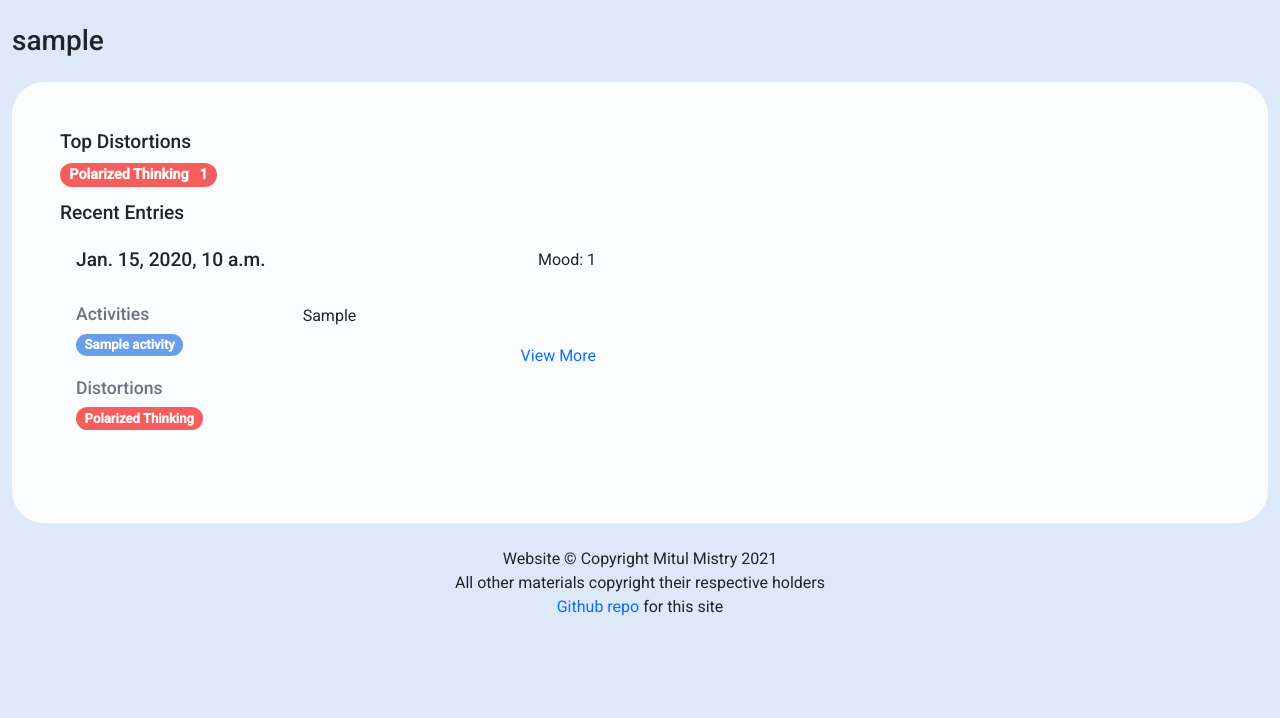
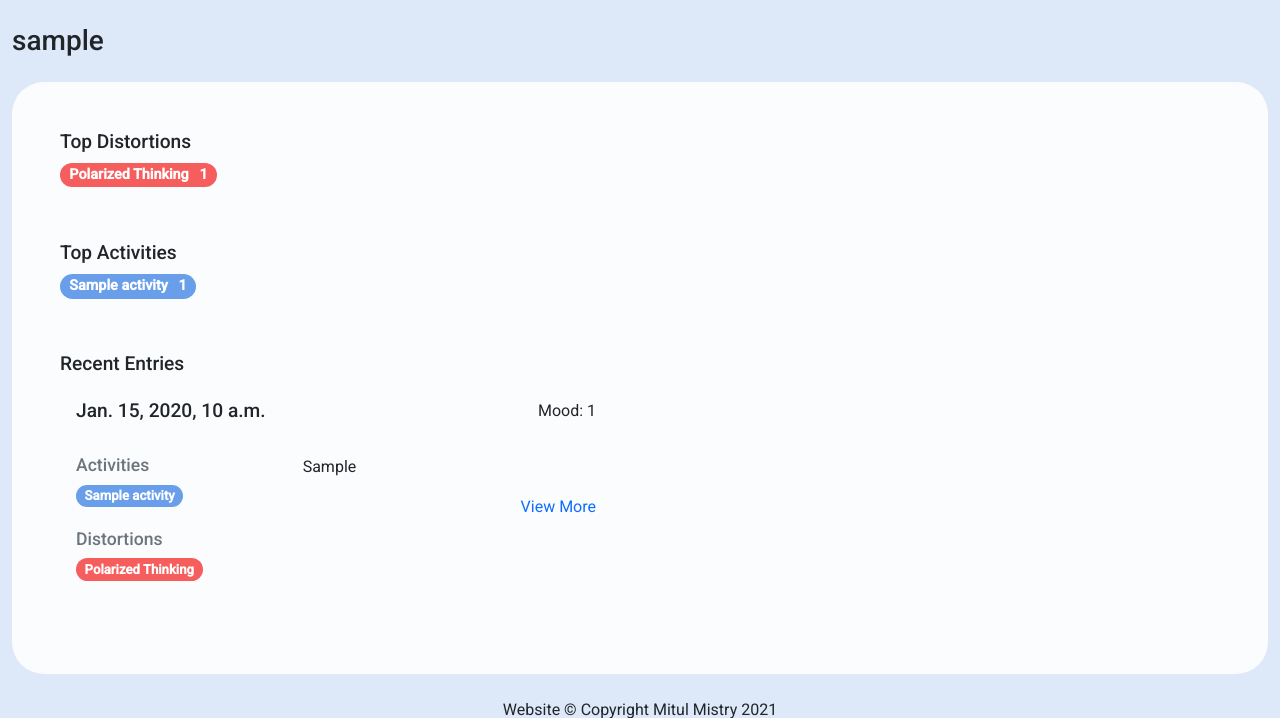
Before and after one commit to MitulMistry/journal-tool, a Django app: page /profile in a window 1280 px wide. Shown: the part 58-776 px from the top of the page. Run offline with Django 3.2, Linux system fonts and the light colour scheme; a user stored in the database is signed in; data comes from the database, SQL or seed files in the repository; tables that the repository leaves empty hold one stand-in row (values such as "Sample post"); some libraries are stand-ins or nearby versions.

Commit message:
Update distortion count method to return sorted list and implement the same for activities count

```diff
--- a/journal/models.py
+++ b/journal/models.py
@@ -2,41 +2,57 @@ from django.contrib.auth.models import AbstractUser
 from django.db import models
 from django.db.models.deletion import CASCADE
 from django.core.validators import MaxValueValidator, MinValueValidator
+from django.urls.base import reverse
 from django.utils.text import Truncator
 from django.utils import timezone
 
 
 class User(AbstractUser):
 
-    # Return dict of dicts structured:
-    # {distortion_id: {"distortion": distortion, "count": count}}
     def top_distortions(self):
         distortions_dict = {}
 
+        # Create dict of dicts structured:
+        # {distortion_id: {"distortion": distortion, "count": count}}
         for entry in self.entries.all():
             for distortion in entry.distortion_set.all():
-
-                # if distortion.id in distortions_dict:
-                #     distortions_dict[distortion.id][1] += 1
-                # else:
-                #     distortions_dict[distortion.id] = [distortion, 1]
 
                 if distortion.id in distortions_dict:
                     distortions_dict[distortion.id]["count"] += 1
                 else:
                     distortions_dict[distortion.id] = {"distortion": distortion, "count": 1}
 
-        return distortions_dict
+        # Get rid of id keys from dict since no longer needed and convert to list
+        distortions_list = distortions_dict.values()
 
-    # Return list of lists structured:
-    # ["activity": activity, "count": number]
+        # Return sorted list of distortions based on count, descending
+        return sorted(distortions_list, key = lambda i: i["count"], reverse=True)
+
+
     def top_activities(self):
-        activities = []
-        return activities
+        activities_dict = {}
+
+        # Create dict of dicts structured:
+        # {activity_id: {"activity": activity, "count": count}}
+        for entry in self.entries.all():
+            for activity in entry.activity_set.all():
+
+                if activity.id in activities_dict:
+                    activities_dict[activity.id]["count"] += 1
+                else:
+                    activities_dict[activity.id] = {"activity": activity, "count": 1}
+
+        # Get rid of id keys from dict since no longer needed and convert to list
+        activities_list = activities_dict.values()
+
+        # Return sorted list of activities based on count, descending
+        return sorted(activities_list, key = lambda i: i["count"], reverse=True)
+
 
     # Return 4 most recent entries
     def recent_entries(self):
         return self.entries.order_by('-timestamp')[:4]
+
 
     # Return string representation of object
     def __str__(self):
--- a/journal/templates/journal/user_profile.html
+++ b/journal/templates/journal/user_profile.html
@@ -9,8 +9,8 @@
             <div class="col">
                 {% if top_distortions %}
                     <h5>Top Distortions</h5>
-                    <h5>
-                    {% for id, dict in top_distortions.items %}
+                    <h5 class="mb-5">
+                    {% for dict in top_distortions %}
                         <span class="badge rounded-pill distortion-bg" data-bs-toggle="tooltip" data-bs-placement="top" title="{{ dict.distortion.blurb }}"><i class="{{ dict.distortion.icon }}"></i> {{ dict.distortion.name }} &nbsp {{ dict.count }}</span>
                     {% endfor %}
                     </h5>
@@ -18,9 +18,11 @@
 
                 {% if top_activities %}
                     <h5>Top Activities</h5>
-                    {% for list in top_activities %}
-                        <span class="badge rounded-pill activity-bg">{{ list.activity.name.capitalize }} &nbsp {{ list.count }}</span>
+                    <h5 class="mb-5">
+                    {% for dict in top_activities %}
+                        <span class="badge rounded-pill activity-bg">{{ dict.activity.name.capitalize }} &nbsp {{ dict.count }}</span>
                     {% endfor %}
+                    </h5>
                 {% endif %}
             </div>
         </div>
```
